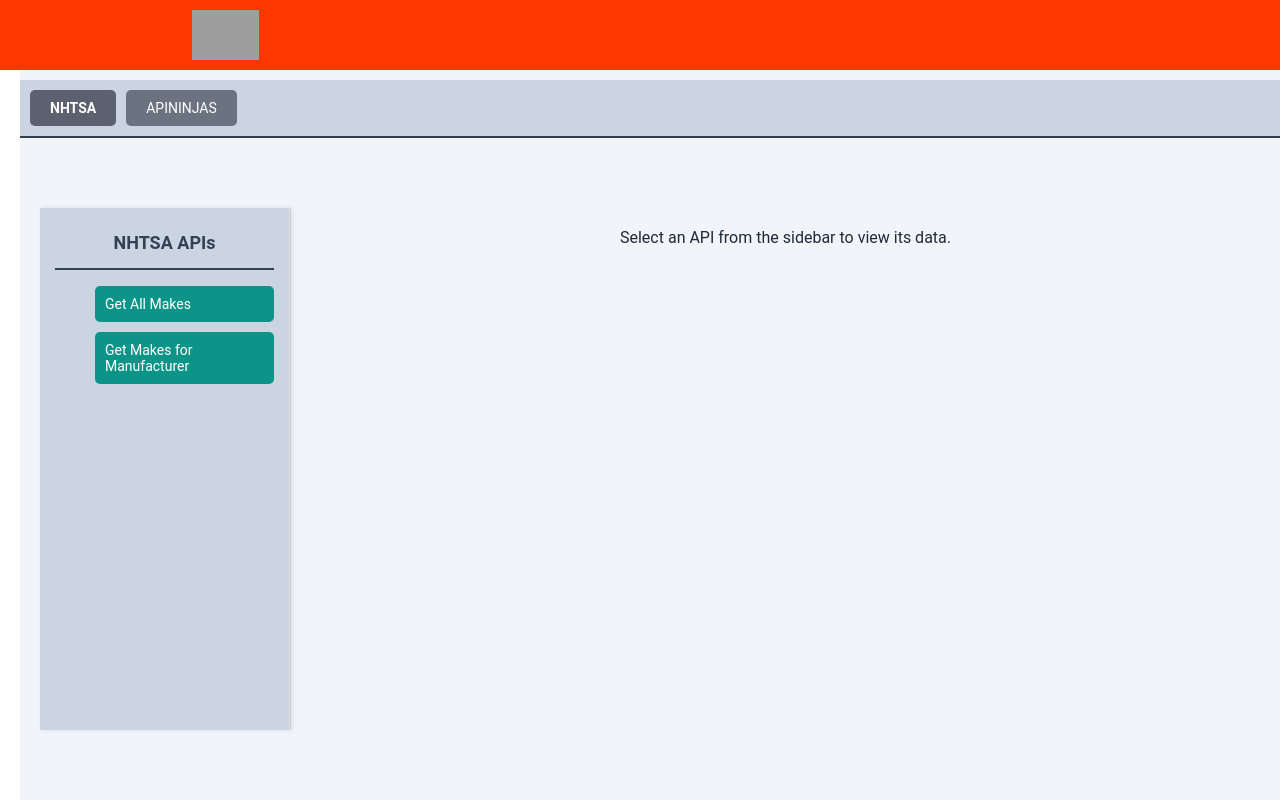
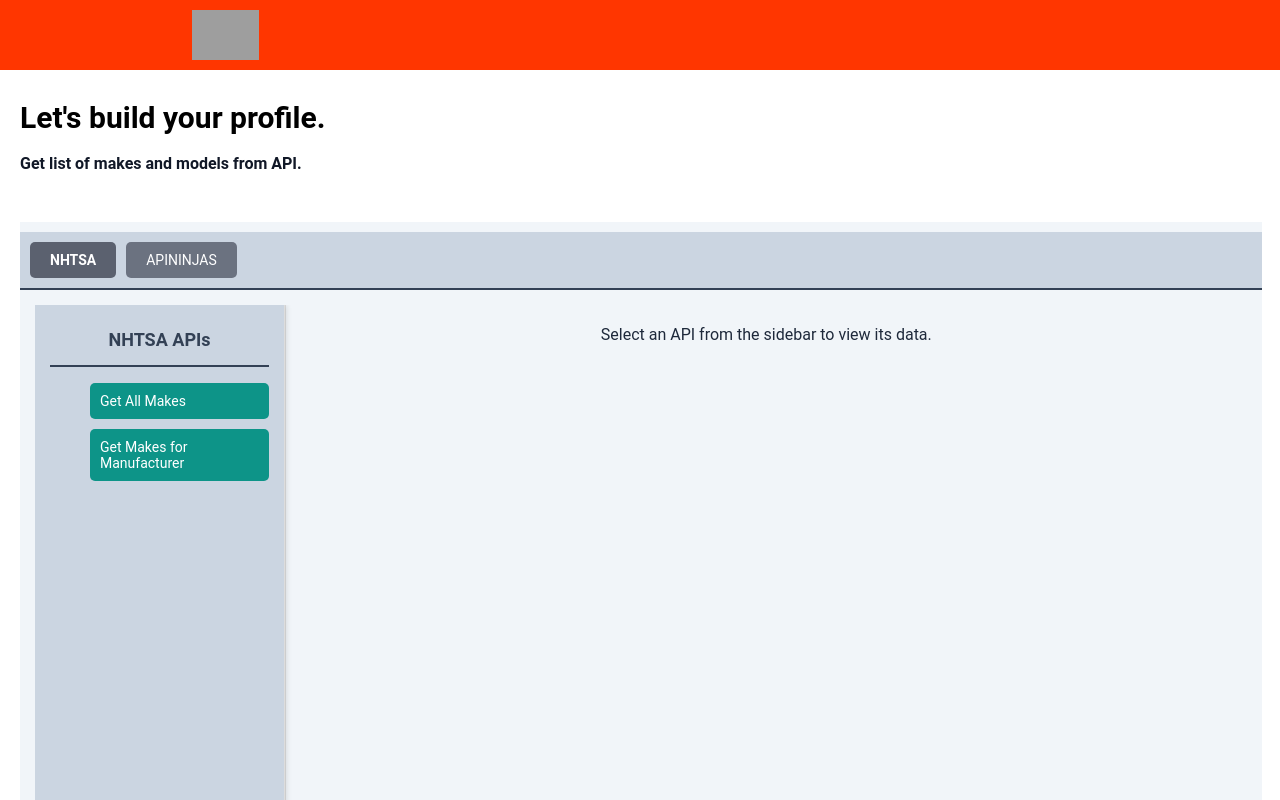
Before and after one commit to vm-ec/vm-auto-microsite, a React (Create React App) app: page /vehicle-brand in a window 1280 px wide. Shown: the top 800 px of the page. Built offline with nearby package versions, Linux system fonts and the light colour scheme; data requests are answered from the project's data file; grey boxes are pictures that could not be loaded.

Commit message:
second commit

```diff
--- a/db.json
+++ b/db.json
@@ -106,8 +106,8 @@
     }
   ],
   "IndustrySelectionModel": {
-    "title": "",
-    "subTitle": "",
+    "title": "Let's build your profile.",
+    "subTitle": "Get list of makes and models from API.",
     "fields": [
       {
         "label": "Select your business type",
--- a/src/App.css
+++ b/src/App.css
@@ -123,12 +123,12 @@
 }
 
 .product-form {
-  padding: 0 ;
+  /* padding: 0 30% ; */
 }
 .step-form {
-  padding-top: 0;
+  padding-top: 30px;
 }
-/* .step-info {
+.step-info {
   padding-top: 0px;
   padding-bottom: 30px;
-} */
+}
--- a/src/common/index.js
+++ b/src/common/index.js
@@ -11,3 +11,4 @@ export {default as Select} from './selectInput/SelectInput';
 export {default as Text} from './text/Text';
 export {default as TextInput} from './textInput/TextInput';
 export {default as Table} from './tableView/Table';
+export {default as ApiTabs} from './tableView/APITABS'
--- a/src/common/tableView/APITABS.css
+++ b/src/common/tableView/APITABS.css
@@ -3,7 +3,7 @@
     flex-direction: column;
     position: relative;
     height: calc(100vh - 70px); /* Subtract the height of the header */
-    width: 100vw;
+    width: 97vw;
     font-family: 'Arial', sans-serif;
     background-color: #F1F5F9;
     overflow: auto;
@@ -45,10 +45,11 @@
   }
 
   /* Content layout */
-  .content {
+  .contentTab {
     display: flex;
     flex: 1;
     overflow: hidden;
+    margin: 15px;
   }
 
   /* Sidebar styling */
--- a/src/common/tableView/APITABS.js
+++ b/src/common/tableView/APITABS.js
@@ -46,7 +46,7 @@ const APITabs = () => {
         ))}
       </div>
 
-      <div className="content">
+      <div className="contentTab">
         {/* Sidebar */}
         <div className="sidebar">
           <h3>{activeTab.toUpperCase()} APIs</h3>
--- a/src/widgets/DynamicWizrd.js
+++ b/src/widgets/DynamicWizrd.js
@@ -3,8 +3,7 @@ import { validateFormFieldsNewMethod } from 'custom-claims';
 import { getRequest,validateFormFields } from 'sdk-library';
 
 import _ from 'lodash';
-import { TextInput, Select, Button, Heading, Text, CheckBox, Card, RadioButton, Alert, Row, Col, Table } from '../common';
-import APITabs from 'common/tableView/APITABS';
+import { TextInput, Select, Button, Heading, Text, CheckBox, Card, RadioButton, Alert, Row, Col, Table, ApiTabs } from '../common';
 
 
 const DynamicWizrd = ({ getPreviousWidget, getNextWidget, workFlowData, activeWidget,resp,getInitialWidget }) => {
@@ -105,8 +104,8 @@ const DynamicWizrd = ({ getPreviousWidget, getNextWidget, workFlowData, activeWi
             <section className='step-info'>
                 <Row>
                     <Col>
-                        {/* <Heading level={4}>{stepInfo.title}</Heading>
-                        <Text weight='bold' color="primary">{stepInfo.subTitle}</Text> */}
+                        <Heading level={4}>{stepInfo.title}</Heading>
+                        <Text weight='bold' color="primary">{stepInfo.subTitle}</Text>
                     </Col>
                 </Row>
             </section>
@@ -238,7 +237,7 @@ const InputField = ({ field, onChange }) => {
         case 'Card':
             return <Card {...field} />;
         case 'Table':
-            return <APITabs {...field} onChange = {handleChange} />;
+            return <ApiTabs {...field} onChange = {handleChange} />;
         default:
             return <TextInput {...field} value={value} onChange={handleChange} />;
     }
```
